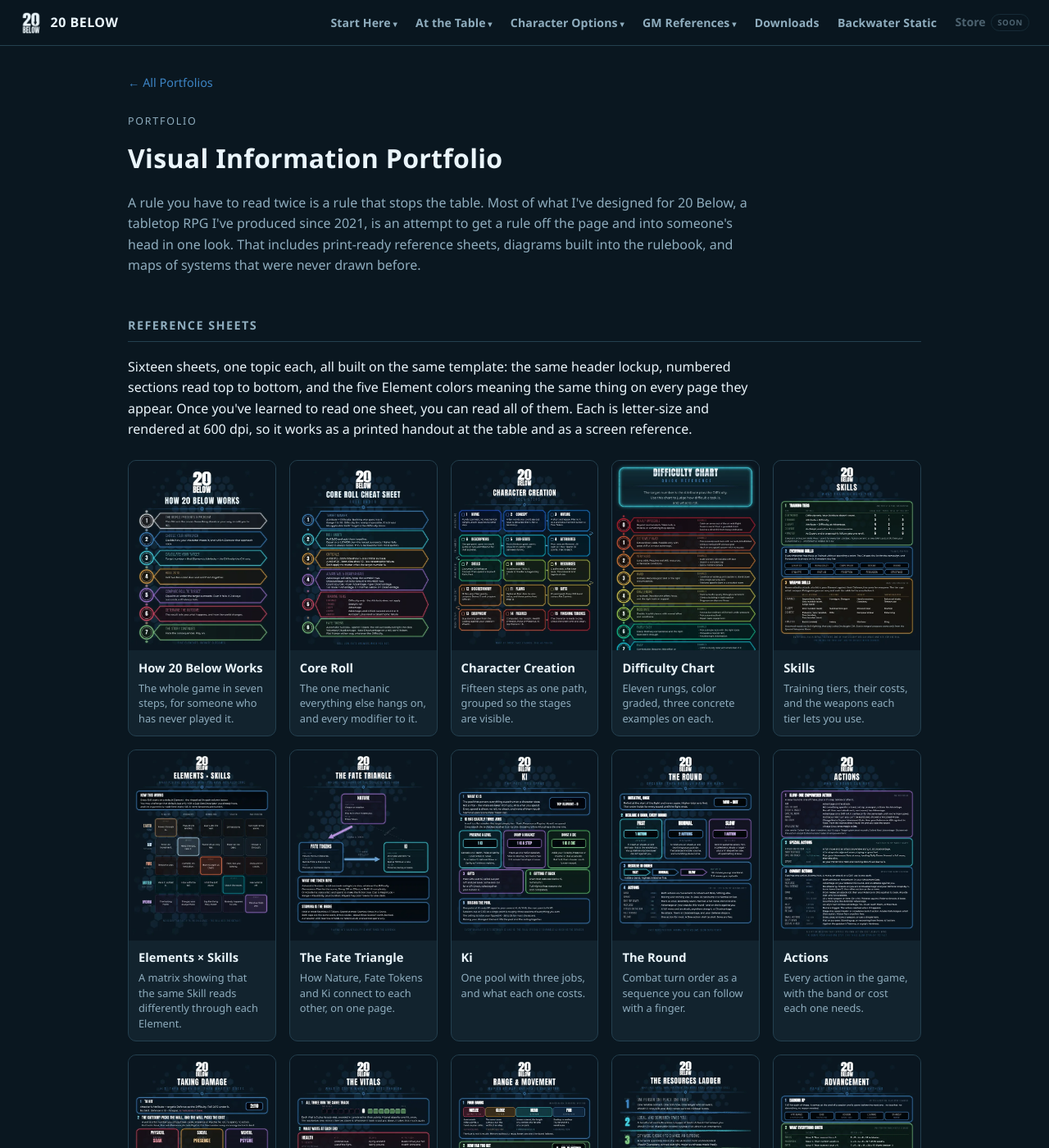
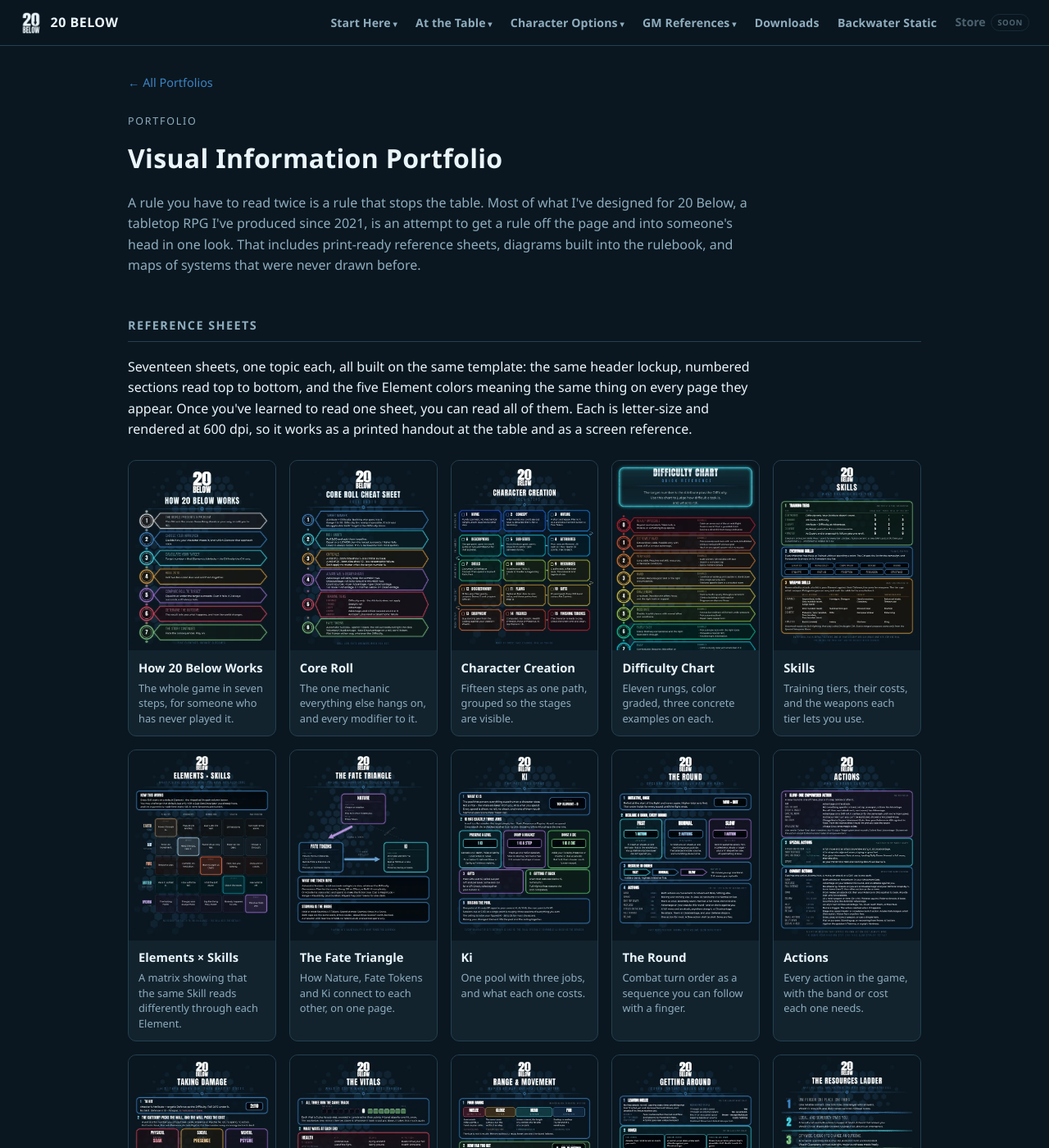
Before and after one commit to feralucce/20_Below, a Jekyll site: the page built from docs/visual-portfolio.html, in a window 1280 px wide and 1400 px high. Shown: the whole window at 82% size. Built offline with Jekyll 4.4.1, drawn with Linux system fonts in a browser that asks for light colours; some of the changed text lies outside the part shown.

Commit message:
Portfolio: a Getting Around sheet
Moving through a place, from movement.md: leaving Melee and moving past
people, full and partial cover and cover that wears down, terrain costs,
pushing through, footing and tight spaces, and climbing (with its
Difficulty ladder), jumping and swimming.

On GM References after Range & Movement; in the visual portfolio after
Range and Movement, which now counts seventeen sheets.

Co-Authored-By: Claude Opus 5.5 <noreply@anthropic.com>

```diff
--- a/docs/visual-portfolio.html
+++ b/docs/visual-portfolio.html
@@ -98,7 +98,7 @@
 
   <h2>Reference Sheets</h2>
   <div class="prose">
-    <p>Sixteen sheets, one topic each, all built on the same template: the same header lockup, numbered sections read top to bottom, and the five Element colors meaning the same thing on every page they appear. Once you've learned to read one sheet, you can read all of them. Each is letter-size and rendered at 600 dpi, so it works as a printed handout at the table and as a screen reference.</p>
+    <p>Seventeen sheets, one topic each, all built on the same template: the same header lockup, numbered sections read top to bottom, and the five Element colors meaning the same thing on every page they appear. Once you've learned to read one sheet, you can read all of them. Each is letter-size and rendered at 600 dpi, so it works as a printed handout at the table and as a screen reference.</p>
   </div>
   <div class="sheets">
     <a class="sheet" href="/docs/assets/portfolio/how-it-works.webp"><img src="/docs/assets/portfolio/how-it-works-thumb.webp" alt="How 20 Below Works infographic: seven numbered steps from the world presenting a problem to the story continuing" loading="lazy" width="560" height="725" /><div class="cap"><div class="name">How 20 Below Works</div><div class="desc">The whole game in seven steps, for someone who has never played it.</div></div></a>
@@ -114,6 +114,7 @@
     <a class="sheet" href="/docs/assets/portfolio/taking-damage.webp"><img src="/docs/assets/portfolio/taking-damage-thumb.webp" alt="Taking Damage: to hit, the three walls, every die resolved on its own, spending Ki, criticals" loading="lazy" width="560" height="725" /><div class="cap"><div class="name">Taking Damage</div><div class="desc">Hit, then every die on its own, with a worked example of the roll.</div></div></a>
     <a class="sheet" href="/docs/assets/portfolio/the-vitals.webp"><img src="/docs/assets/portfolio/the-vitals-thumb.webp" alt="The Vitals: Health, Poise and Sanity tracks, what waits at each end, crossing zero, getting it back" loading="lazy" width="560" height="725" /><div class="cap"><div class="name">The Vitals</div><div class="desc">Three tracks that work the same way, shown side by side so the pattern is visible.</div></div></a>
     <a class="sheet" href="/docs/assets/portfolio/range-and-movement.webp"><img src="/docs/assets/portfolio/range-and-movement-thumb.webp" alt="Range and Movement: four range bands, movement rates, what slows you, weapons and bands, scale" loading="lazy" width="560" height="725" /><div class="cap"><div class="name">Range &amp; Movement</div><div class="desc">Four bands and three speeds, with the actual distances.</div></div></a>
+    <a class="sheet" href="/docs/assets/portfolio/getting-around.webp"><img src="/docs/assets/portfolio/getting-around-thumb.webp" alt="Getting Around: leaving Melee and moving past people, full and partial cover, terrain costs and footing, and climbing, jumping and swimming with their Difficulties" loading="lazy" width="560" height="725" /><div class="cap"><div class="name">Getting Around</div><div class="desc">Moving through a place: cover, bad ground, walls and water.</div></div></a>
     <a class="sheet" href="/docs/assets/portfolio/resources-ladder.webp"><img src="/docs/assets/portfolio/resources-ladder-thumb.webp" alt="The Resources Ladder: five levels from one person in one place to national reach" loading="lazy" width="560" height="725" /><div class="cap"><div class="name">Resources Ladder</div><div class="desc">An abstract number made concrete: what each level actually gets you.</div></div></a>
     <a class="sheet" href="/docs/assets/portfolio/advancement.webp"><img src="/docs/assets/portfolio/advancement-thumb.webp" alt="Advancement: the five ways to earn XP each session, every XP price with its step-by-step ladder, what a session of XP buys on the calendar, and what an Attribute past ten gives" loading="lazy" width="560" height="725" /><div class="cap"><div class="name">Advancement</div><div class="desc">XP in, XP out: every price, and how long each purchase takes.</div></div></a>
     <a class="sheet" href="/docs/assets/portfolio/status-effects.webp"><img src="/docs/assets/portfolio/status-effects-thumb.webp" alt="Status Effects reference: effects from a roll and effects from a vital at zero, each with its rule" loading="lazy" width="560" height="725" /><div class="cap"><div class="name">Status Effects</div><div class="desc">Every condition on one page, sorted by where it comes from.</div></div></a>
--- a/gm-references.html
+++ b/gm-references.html
@@ -97,6 +97,7 @@ nav_section: gm
     <a class="sheet" href="/docs/assets/portfolio/taking-damage.webp"><img src="/docs/assets/portfolio/taking-damage-thumb.webp" alt="Taking Damage reference sheet" loading="lazy" width="560" height="725" /><div class="cap"><div class="name">Taking Damage</div><div class="desc">Hit, then every die on its own.</div></div></a>
     <a class="sheet" href="/docs/assets/portfolio/weapons-armor.webp"><img src="/docs/assets/portfolio/weapons-armor-thumb.webp" alt="Weapons &amp; Armor reference sheet" loading="lazy" width="560" height="725" /><div class="cap"><div class="name">Weapons &amp; Armor</div><div class="desc">The damage ladder, range, and four armor Zones.</div></div></a>
     <a class="sheet" href="/docs/assets/portfolio/range-and-movement.webp"><img src="/docs/assets/portfolio/range-and-movement-thumb.webp" alt="Range &amp; Movement reference sheet" loading="lazy" width="560" height="725" /><div class="cap"><div class="name">Range &amp; Movement</div><div class="desc">Four bands and three speeds.</div></div></a>
+    <a class="sheet" href="/docs/assets/portfolio/getting-around.webp"><img src="/docs/assets/portfolio/getting-around-thumb.webp" alt="Getting Around reference sheet" loading="lazy" width="560" height="725" /><div class="cap"><div class="name">Getting Around</div><div class="desc">Leaving Melee, cover, ground, and climbing, jumping and swimming.</div></div></a>
     <a class="sheet" href="/docs/assets/portfolio/the-vitals.webp"><img src="/docs/assets/portfolio/the-vitals-thumb.webp" alt="The Vitals reference sheet" loading="lazy" width="560" height="725" /><div class="cap"><div class="name">The Vitals</div><div class="desc">Health, Poise and Sanity side by side.</div></div></a>
     <a class="sheet" href="/docs/assets/portfolio/status-effects.webp"><img src="/docs/assets/portfolio/status-effects-thumb.webp" alt="Status Effects reference sheet" loading="lazy" width="560" height="725" /><div class="cap"><div class="name">Status Effects</div><div class="desc">Every condition, and how it ends.</div></div></a>
   </div>
```
Also changed, not shown: docs/assets/portfolio/getting-around-thumb.webp (added), docs/assets/portfolio/getting-around.webp (added).
